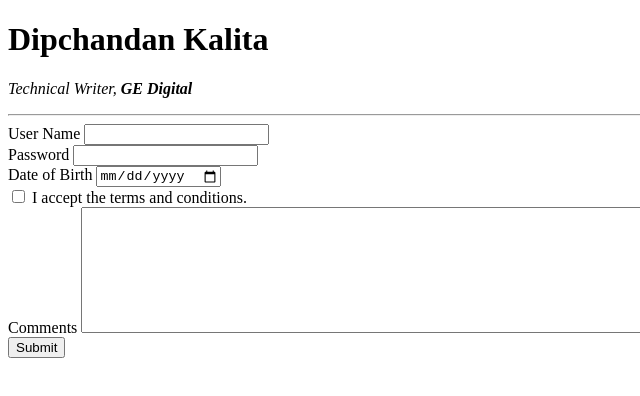
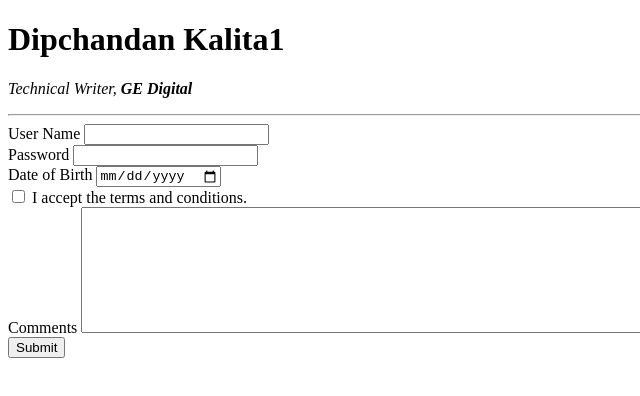
Before and after one commit to Dipchandan-kalita/dipchandan, a plain HTML site: page index.html in a window 1280 px wide. Shown: the full height of the page, 0-640 px from the left. Drawn offline with Linux system fonts and the light colour scheme.

Commit message:
Update index.html

```diff
--- a/index.html
+++ b/index.html
@@ -7,7 +7,7 @@
 </head>
 
 <body>
-  <h1>Dipchandan Kalita</h1>
+  <h1>Dipchandan Kalita1</h1>
   <p>
     <em>Technical Writer, <strong>GE Digital</strong></em>
   </p>
```
